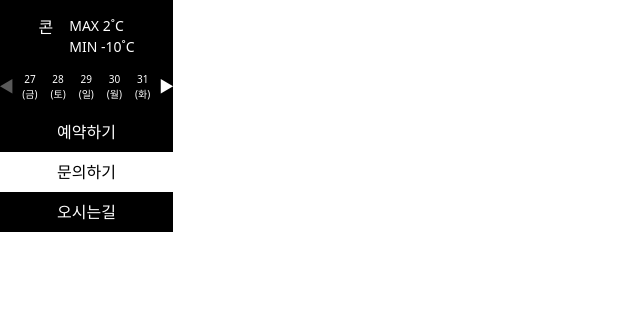
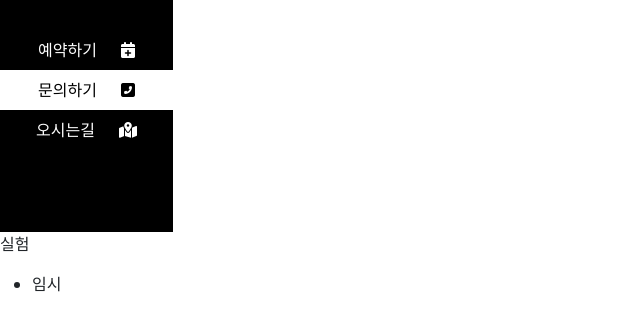
Before and after one commit to vaem6877/lakeside, a PHP site: page /widget.html in a window 1280 px wide. Shown: the top 331 px of the page, without its empty margins (0-640 px from the left). Run offline with PHP 8.4, Linux system fonts and the light colour scheme.

Commit message:
api연동완료

```diff
--- a/css/widget.css
+++ b/css/widget.css
@@ -1,58 +1,68 @@
-:link{
+:link {
   text-decoration: none;
 }
-.weather_cast{
+.weather_cast {
   width: 173px;
   height: 232px;
   background: #000;
-    color:#fff;
+  color: #fff;
   box-sizing: border-box;
   position: relative;
 }
-.preview{
+.preview {
   text-align: center;
-  padding: 15px;
+  padding: 10px 15px;
+  box-sizing: content-box;
 }
-.preview .degree{
-  text-align: left;
+.preview ul {
+  margin: 0;
+  padding: 0;
 }
-.preview p{
+.preview ul li {
+  margin: 0 auto;
+  list-style: none;
+}
+.preview ul li > * {
+  display: none;
+}
+.preview p {
   font-size: 14px;
   margin-bottom: 0;
 }
-.swiper{
+.swiper {
   width: 80%;
   margin-bottom: 10px;
 }
-.swiper-wrapper{
+.swiper-wrapper {
   list-style: none;
   padding: 0;
   text-align: center;
   margin-bottom: 0;
 }
-div:after,div:before{
+div:after,
+div:before {
   display: none;
 }
-.swiper-slide p{
+.swiper-slide p {
   font-size: 10px;
   margin: 0;
-  color:#fff;
+  color: #fff;
 }
-.swiper-button-prev{
+.swiper-button-prev {
   top: 37%;
   left: -7px;
-  color:#fff
+  color: #fff;
 }
-.swiper-button-next{
+.swiper-button-next {
   top: 37%;
   right: -7px;
-  color:#fff
+  color: #fff;
 }
-.shortcut > *{
+.shortcut > * {
   text-align: center;
   padding: 8px 0px;
 }
-.shortcut .faq{
+.shortcut .faq {
   background: #fff;
-  color:#000
+  color: #000;
 }
--- a/js/widget.js
+++ b/js/widget.js
@@ -37,33 +37,77 @@ $.getJSON(
       }
     }, []);
     console.log(filteredDay);
+
+    let date = "";
+    let dateList = [];
     $.each(filteredDay, function (i) {
-      let date = filteredDay[i].dt_txt.substr(0, 8); // 각 날짜(년-월-일)
+      date = filteredDay[i].dt_txt.substr(0, 10); // 각 날짜(년-월-일)
+
+      dateList.push(date);
 
       let day = filteredDay[i].dt_txt.substr(8, 2); //각 날짜의 일
       let trHTML = `
       <li class="swiper-slide">
-              <a href="">
-                  <p class="date">${day}</p>
-                  <p class="day">요일</p>
-              </a>
-          </li>
+      <a href="">
+      <p class="date">${day}</p>
+      <p class="day">요일</p>
+      </a>
+      </li>
       `;
       target.append(trHTML);
     }); //요일 리스트 가져오기
+    console.log(dateList);
+    // let date = filteredDay[0].dt_txt.substr(8, 2);
+    // console.log(date);
+    let Temp = "";
+    $.each(dateList, function (i) {
+      Temp = list.filter(function (item) {
+        return item.dt_txt.substr(0, 10) == dateList[i];
+      });
+      console.log(Temp);
+      let TempArr = [];
+      let codeArr = [];
+      let codeDescArr = [];
+      Temp.map((item) => {
+        TempArr.push(item.main.temp);
+        codeArr.push(item.weather[0].icon);
+        codeDescArr.push(item.weather[0].main);
+      });
+      console.log(TempArr);
+      console.log(codeArr);
 
-    let maxTempArr = [];
-    let date = filteredDay[0].dt_txt.substr(8, 2);
-    // console.log(date);
-    $.each(list, function (i) {
-      var maxTemp = list.filter(function (item) {
-        return item.dt_txt.substr(0, 10) == today;
-      });
+      let iconImg = `<img src="http://openweathermap.org/img/wn/${codeArr[i]}.png" alt="${codeDescArr[i]}">`;
+
+      let maxTemp = Math.max(...TempArr);
+      let minTemp = Math.min(...TempArr);
+
       console.log(maxTemp);
-      let todayMaxTemp = maxTemp[i].main.temp_max;
-      maxTempArr.push(todayMaxTemp);
-      console.log(maxTempArr); //오늘 날짜 최고온도추출
-      console.log(Math.max(maxTempArr[i]));
+      console.log(minTemp);
+      // console.log(todayTemp); //오늘 날짜 최고온도추출
+      // let maxTemp = Math.max(...todayTemp);
+      // let minTemp = Math.min(...todayTemp);
+      // console.log(maxTemp); //오늘 날짜 최고온도추출
+      // console.log(minTemp); //오늘 날짜 최고온도추출
+      // console.log(todayMaxTemp.sort().reverse());
+      trHTML = `
+      <li class="d-flex">
+      ${iconImg}
+        <span class="temp">
+          <p>MAX ${maxTemp}</p>
+          <p>MIN ${minTemp}</p>
+        <span>
+      </li>
+      `;
+      $(".preview ul").append(trHTML);
+    });
+
+    $(".preview ul li").eq(0).find("> *").show();
+    $(".swiper-slide a").click(function (e) {
+      e.preventDefault();
+      $(".preview ul li > *").hide();
+      let idx = $(this).parent().index();
+      console.log(idx);
+      $(".preview ul li").eq(idx).find("> *").show();
     });
   }
 );
--- a/widget.html
+++ b/widget.html
@@ -13,127 +13,22 @@
       rel="stylesheet"
       href="https://cdn.jsdelivr.net/npm/swiper@8/swiper-bundle.min.css"
       />
-      <style>
-          :link{
-            text-decoration: none;
-          }
-          .weather_cast{
-              width: 173px;
-              height: 232px;
-              background: #000;
-              color:#fff;
-              box-sizing: border-box;
-              position: relative;
-            }
-        .preview{
-            text-align: center;
-            padding: 15px;
-        }
-        .preview .degree{
-            text-align: left;
-        }
-        .preview p{
-            font-size: 14px;
-            margin-bottom: 0;
-        }
-        .swiper{
-            width: 80%;
-            margin-bottom: 10px;
-        }
-        .swiper-wrapper{
-            list-style: none;
-            padding: 0;
-            text-align: center;
-            margin-bottom: 0;
-        }
-        div:after,div:before{
-            display: none;
-        }
-        .swiper-slide p{
-            font-size: 10px;
-            margin: 0;
-            color:#fff;
-        }
-        .swiper-button-prev{
-            top: 37%;
-            left: -7px;
-            color:#fff
-        }
-        .swiper-button-next{
-            top: 37%;
-            right: -7px;
-            color:#fff
-        }
-        .shortcut > *{
-            text-align: center;
-            padding: 8px 0px;
-        }
-        .shortcut .faq{
-            background: #fff;
-            color:#000
-        }
-    </style>
+      <link rel="stylesheet" href="https://cdnjs.cloudflare.com/ajax/libs/font-awesome/6.2.1/css/all.min.css" integrity="sha512-MV7K8+y+gLIBoVD59lQIYicR65iaqukzvf/nwasF0nqhPay5w/9lJmVM2hMDcnK1OnMGCdVK+iQrJ7lzPJQd1w==" crossorigin="anonymous" referrerpolicy="no-referrer" />
+      <link rel="stylesheet" href="css/widget.css">
   </head>
   <body>
     <div class="widget">
       <div class="weather_cast">
         <div class="preview d-flex justify-content-center gap-3">
-            <div class="icon">콘</div>
-            <div class="degree">
-                <p>MAX 2˚C</p>
-                <p>MIN -10˚C</p>
-            </div>
+          <ul class="d-flex">
+          </ul>
+            <!-- <div class="icon">콘</div>
+            <div class="degree d-flex">
+              <ul></ul>
+            </div> -->
         </div>
         <div class="swiper container">
             <ul class="swiper-wrapper d-flex">
-                <li class="swiper-slide">
-                    <a href="">
-                        <p class="date">27</p>
-                        <p class="day">(금)</p>
-                    </a>
-                </li>
-                <li class="swiper-slide">
-                    <a href="">
-                        <p class="date">28</p>
-                        <p class="day">(토)</p>
-                    </a>
-                </li>
-                <li class="swiper-slide">
-                    <a href="">
-                        <p class="date">29</p>
-                        <p class="day">(일)</p>
-                    </a>
-                </li>
-                <li class="swiper-slide">
-                    <a href="">
-                        <p class="date">30</p>
-                        <p class="day">(월)</p>
-                    </a>
-                </li>
-                <li class="swiper-slide">
-                    <a href="">
-                        <p class="date">31</p>
-                        <p class="day">(화)</p>
-                    </a>
-                </li>
-                <li class="swiper-slide">
-                    <a href="">
-                        <p class="date">1</p>
-                        <p class="day">(수)</p>
-                    </a>
-                </li>
-                <li class="swiper-slide">
-                    <a href="">
-                        <p class="date">2</p>
-                        <p class="day">(목)</p>
-                    </a>
-                </li>
-                <li class="swiper-slide">
-                    <a href="">
-                        <p class="date">3</p>
-                        <p class="day">(금)</p>
-                    </a>
-                </li>
             </ul>
         </div>
         <div class="swiper-button-prev">◀
@@ -141,10 +36,26 @@
           <div class="swiper-button-next">▶
           </div>
       <div class="shortcut">
-        <div class="reservation">예약하기</div>
-        <div class="faq">문의하기</div>
-        <div class="map">오시는길</div>
+        <div class="reservation d-flex justify-content-center align-items-center gap-4">
+            <div class="calendar">예약하기</div>
+            <i class="fa-solid fa-calendar-plus"></i>
+        </div>
+        <div class="faq d-flex justify-content-center align-items-center gap-4">
+            <div class="phone">문의하기</div>
+            <i class="fa-solid fa-square-phone-flip"></i>
+        </div>
+        <div class="location d-flex justify-content-center align-items-center gap-4">
+            <div class="map">오시는길</div>
+            <i class="fa-solid fa-map-location-dot"></i>
+        </div>
       </div>
+    </div>
+
+    <div class="test">
+      <p>실험</p>
+      <ul class="d-flex gap-4">
+        <li>임시</li>
+      </ul>
     </div>
     <script
       src="https://code.jquery.com/jquery-3.6.3.min.js"
@@ -153,32 +64,9 @@
     ></script>
     <script src="	https://cdn.jsdelivr.net/npm/bootstrap@5.3.0-alpha1/dist/js/bootstrap.bundle.min.js"></script>
     <script src="https://cdn.jsdelivr.net/npm/swiper@8/swiper-bundle.min.js"></script>
+    <script src="js/widget.js"></script>
     <script>
-      let initDate = new Date();
-      let year = initDate.getFullYear(); // 년도
-      let month = initDate.getMonth() + 1; // 월
-      let date = initDate.getDate(); // 날짜
-      let day= initDate.getDay();  // 요일
-      let today = `${year}0${month}${date}0600`;
-      console.log(today);
-    //   $.ajax({
-    //     url: `https://apis.data.go.kr/1360000/MidFcstInfoService/getMidTa?serviceKey=lwr2knP0%2Bf8GEB9E7R8LpnDlhLySa31uE6xSsYGwHaHGHzS9yivXYhlL%2B6hgGzYV4sbGWJx6QR%2FRS3IrMZXOjA%3D%3D&pageNo=1&numOfRows=10&dataType=JSON&regId=11B20201&tmFc=${today}`,
-    //     success: function (result) {
-    //       let items = result.response.body.items.item;
-    //       console.log(items);
-    //       let cast = `
-    //       <li>
-    //     },
-    //   });
-    var swiper = new Swiper(".swiper", {
-  slidesPerView: 5,
-  spaceBetween: 3,
-  setWrapperSize:true,
-  navigation: {
-    nextEl: ".swiper-button-next",
-    prevEl: ".swiper-button-prev",
-  },
-}); //홀 스와이퍼
+
     </script>
   </body>
 </html>
```
Lines whose indentation alone changed are shown as unchanged.
